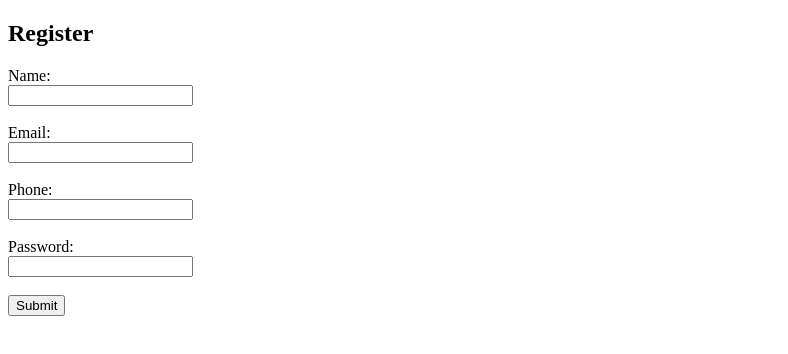
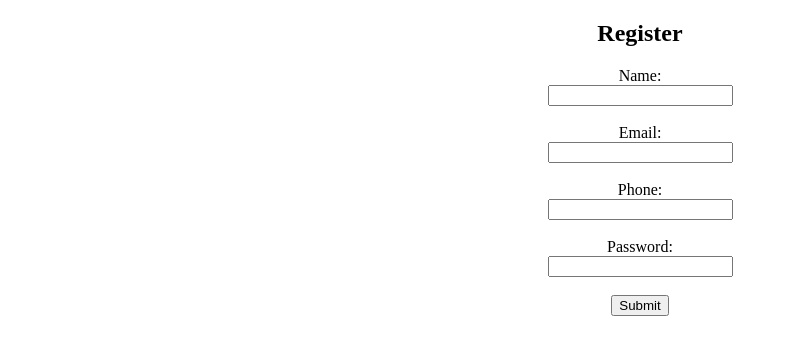
Before and after one commit to jatin-commits/registration-form, a plain HTML site: page index.html in a window 1280 px wide. Shown: the whole page, without its empty margins (0-788 px from the left). Drawn offline with Linux system fonts and the light colour scheme.

Commit message:
Update index.html

```diff
--- a/index.html
+++ b/index.html
@@ -4,6 +4,7 @@
   <title>Registration Form</title>
 </head>
 <body>
+  <center>
   <h2>Register</h2>
   <form id="regForm">
     <label>Name:</label><br>
@@ -19,7 +20,7 @@
     <input type="password" name="password" required><br><br>
 
     <button type="submit">Submit</button>
-  </form>
+  </form></center>
 
   <script>
     const scriptURL = "https://script.google.com/macros/s/AKfycbyoP5L49f1GjjUZpoJuGpD1h-kL_HBYfzoUq5HoLJYDEHmY2vOQSf4yzVTZlMnUiZQo/exec"; // <--- apna Apps Script URL yahan daal
```
